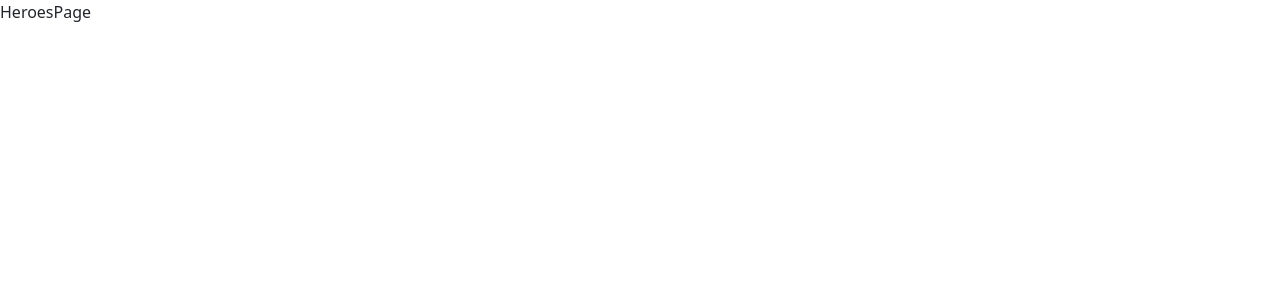
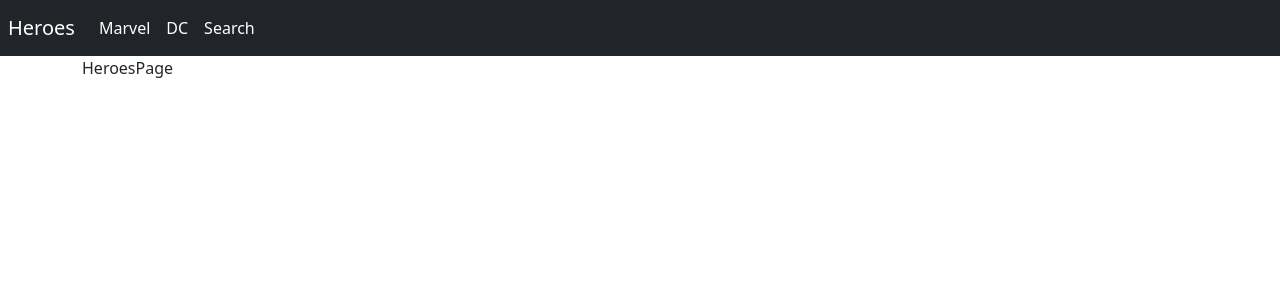
Before and after one commit to Mahfod-dev/test-peaks-marvel, a React (Vite) app: page / in a window 1280 px wide. Shown: the top 300 px of the page. Built offline with nearby package versions, Linux system fonts and the light colour scheme.

Commit message:
change app -> heroesApp, create Navbar file

```diff
--- a/src/App.jsx
+++ /dev/null
@@ -1,13 +0,0 @@
-import HeroesRouter from "./router/HeroesRouter"
-
-function App() {
-
-
-  return (
-    <>
-  <HeroesRouter/>
-    </>
-  )
-}
-
-export default App
--- /dev/null
+++ b/src/HeroesApp.jsx
@@ -0,0 +1,13 @@
+import { Navbar } from './components/ui';
+import HeroesRouter from './router/HeroesRouter';
+
+function App() {
+	return (
+		<>
+			{/* <Navbar /> */}
+			<HeroesRouter />
+		</>
+	);
+}
+
+export default App;
--- /dev/null
+++ b/src/components/ui/Navbar.jsx
@@ -0,0 +1,39 @@
+import React from 'react';
+import { Link, NavLink } from 'react-router-dom';
+
+export const Navbar = () => {
+	return (
+		<nav className='navbar navbar-expand-sm navbar-dark bg-dark p-2'>
+			<Link className='navbar-brand' to='/'>
+				Heroes
+			</Link>
+
+			<div className='navbar-collapse'>
+				<div className='navbar-nav'>
+					<NavLink
+						className={(isActive) =>
+							`nav-item nav-link ${isActive ? 'active' : ''}`
+						}
+						to='/marvel'>
+						Marvel
+					</NavLink>
+
+					<NavLink
+						className={(isActive) =>
+							`nav-item nav-link ${isActive ? 'active' : ''}`
+						}
+						to='/dc'>
+						DC
+					</NavLink>
+					<NavLink
+						className={(isActive) =>
+							`nav-item nav-link ${isActive ? 'active' : ''}`
+						}
+						to='/search'>
+						Search
+					</NavLink>
+				</div>
+			</div>
+		</nav>
+	);
+};
--- /dev/null
+++ b/src/components/ui/index.jsx
@@ -0,0 +1 @@
+export * from './Navbar'
--- a/src/main.jsx
+++ b/src/main.jsx
@@ -1,9 +1,12 @@
-import React from 'react'
-import ReactDOM from 'react-dom/client'
-import App from './App'
+import React from 'react';
+import ReactDOM from 'react-dom/client';
+import HeroesApp from './HeroesApp';
+import { BrowserRouter } from 'react-router-dom';
 
 ReactDOM.createRoot(document.getElementById('root')).render(
-  <React.StrictMode>
-    <App />
-  </React.StrictMode>,
-)
+	<React.StrictMode>
+		<BrowserRouter>
+			<HeroesApp />
+		</BrowserRouter>
+	</React.StrictMode>
+);
--- a/src/router/HeroesRouter.jsx
+++ b/src/router/HeroesRouter.jsx
@@ -1,13 +1,17 @@
-import { BrowserRouter as Router, Routes, Route } from 'react-router-dom';
+import { Routes, Route } from 'react-router-dom';
 import { HeroesPage } from '../pages/';
+import { Navbar } from '../components/ui';
 
 const HeroesRouter = () => {
 	return (
-		<Router>
-			<Routes>
-				<Route path='/' element={<HeroesPage />} />
-			</Routes>
-		</Router>
+		<>
+			<Navbar />
+			<div className='container'>
+				<Routes>
+					<Route path='/' element={<HeroesPage />} />
+				</Routes>
+			</div>
+		</>
 	);
 };
 export default HeroesRouter;
```
